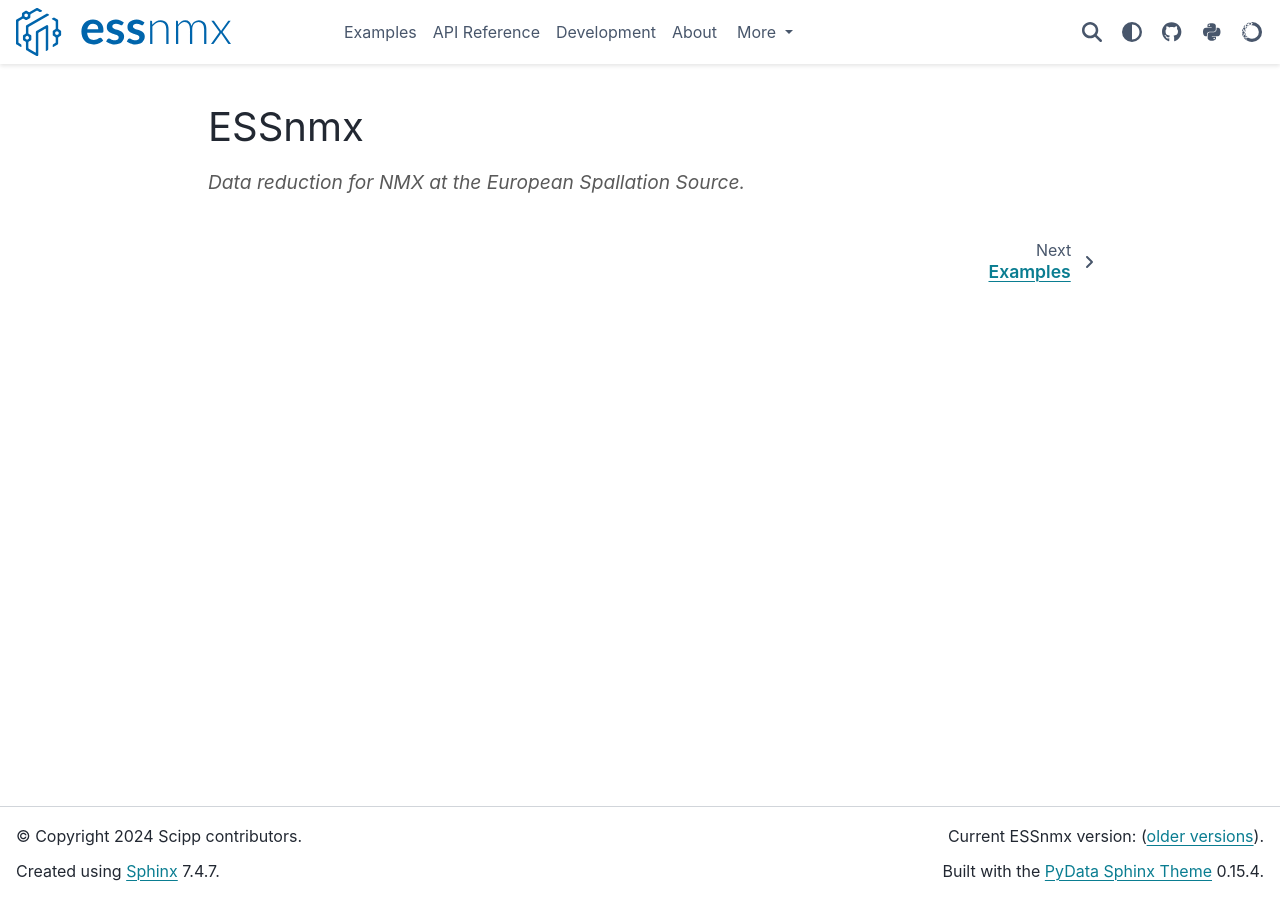
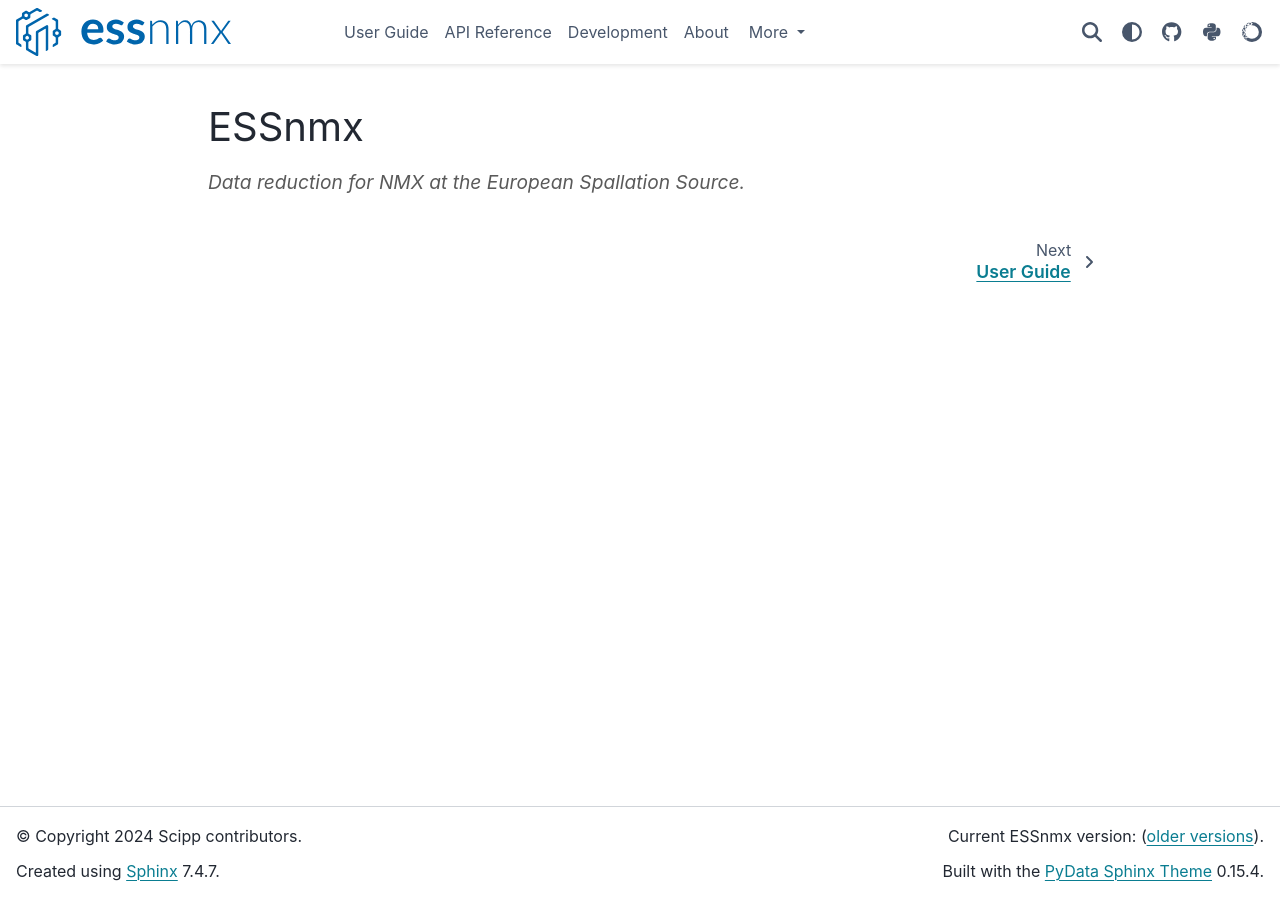
Before and after one commit to scipp/essnmx, a Sphinx documentation site: the page built from docs/index.md, in a window 1280 px wide. Built offline with Sphinx 7.4.7 and the PyData theme 0.15.4, drawn with Linux system fonts in a browser that asks for light colours; the version number could not be read and is left out.

Commit message:
Change documentation structure.

````diff
--- a/docs/index.md
+++ b/docs/index.md
@@ -10,7 +10,7 @@
 hidden:
 ---
 
-examples/index
+user-guide/index
 api-reference/index
 developer/index
 about/index
--- a/docs/examples/index.md
+++ b/docs/user-guide/index.md
@@ -1,4 +1,4 @@
-# Examples
+# User Guide
 
 ```{toctree}
 ---
````
Also changed, not shown: docs/user-guide/scaling_workflow.ipynb (renamed from docs/examples/scaling_workflow.ipynb), docs/user-guide/workflow.ipynb (renamed from docs/examples/workflow.ipynb).
